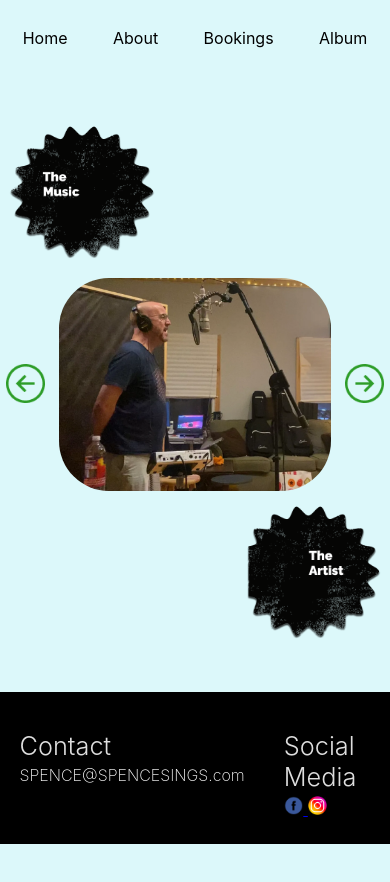
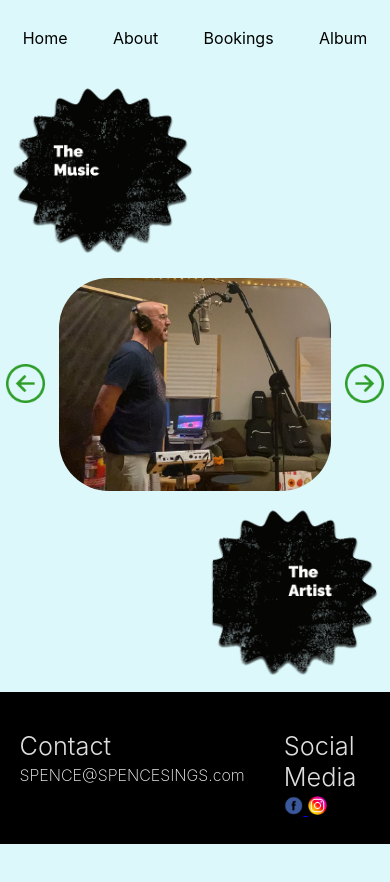
Before and after one commit to kendra-lacey/spence-cook-frontend, a React (Vite) app: page /about in a window 390 px wide. Shown: the top 882 px of the page. Built offline with nearby package versions, Linux system fonts and the light colour scheme.

Commit message:
update Carousel styling

```diff
--- a/src/components/Carousel/Carousel.css
+++ b/src/components/Carousel/Carousel.css
@@ -36,7 +36,7 @@
 }
 
 .about-gear {
-  height: 20vw;
+  height: 25vh;
   position: absolute;
   z-index: 1;
 }
@@ -65,17 +65,13 @@
   }
 
 
-  .about-gear {
-    height: 20vh;
-  }
-
   #gear-left {
-    top: 5vh;
+    top: 0vh;
     left: 0;
   }
 
   #gear-right {
-    bottom: 5vh;
+    bottom: 0vh;
     right: 0;
   }
 }
```
